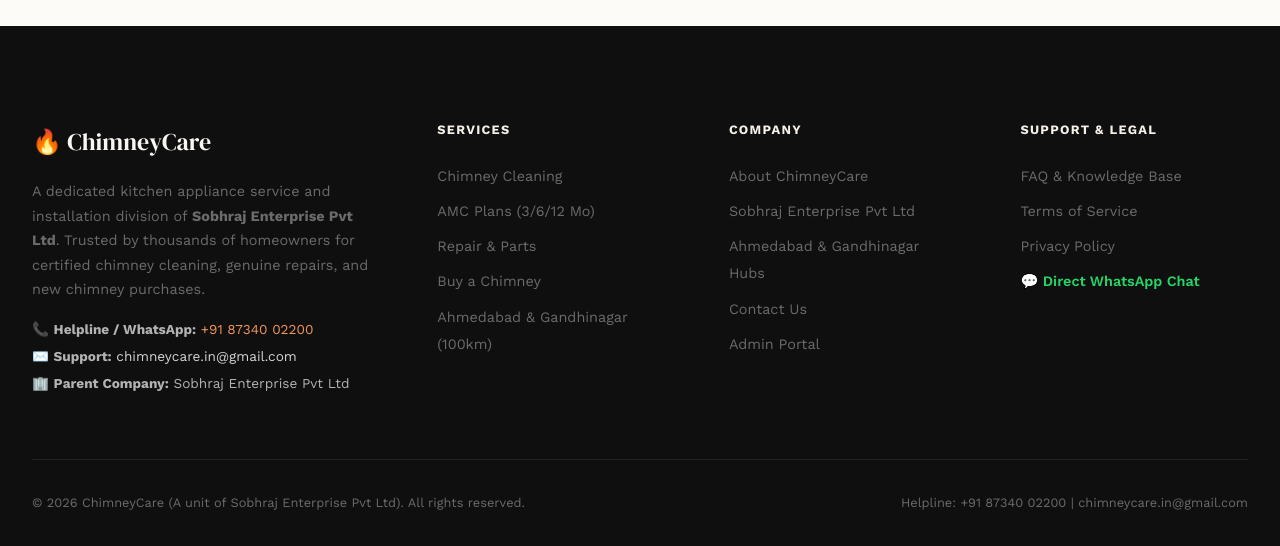
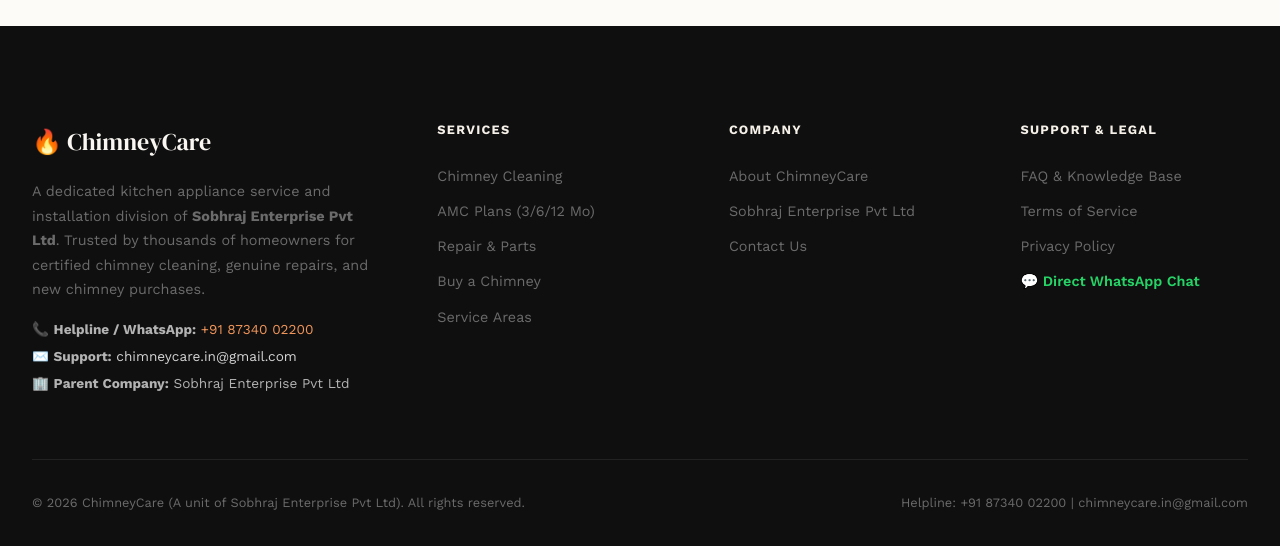
Before and after one commit to ShahParth29/chimneycare, a Flask app: page / in a window 1280 px wide. Shown: the part 4027-4573 px from the top of the page. Run offline with Flask 3, Linux system fonts and the light colour scheme; data that the repository does not hold is empty; some libraries are stand-ins or nearby versions.

Commit message:
Update footer links: add Service Areas under Services and remove Admin Portal link from public footer

```diff
--- a/templates/components/footer.html
+++ b/templates/components/footer.html
@@ -22,7 +22,7 @@
           <li><a href="{{ url_for('services.amc_plans') }}">AMC Plans (3/6/12 Mo)</a></li>
           <li><a href="{{ url_for('repair.repair_index') }}">Repair &amp; Parts</a></li>
           <li><a href="{{ url_for('marketplace.marketplace_index') }}">Buy a Chimney</a></li>
-          <li><a href="{{ url_for('services.service_areas') }}">Ahmedabad &amp; Gandhinagar (100km)</a></li>
+          <li><a href="{{ url_for('services.service_areas') }}">Service Areas</a></li>
         </ul>
       </div>
 
@@ -31,9 +31,7 @@
         <ul class="footer__links">
           <li><a href="{{ url_for('services.about') }}">About ChimneyCare</a></li>
           <li><a href="{{ url_for('services.about') }}#sobhraj">Sobhraj Enterprise Pvt Ltd</a></li>
-          <li><a href="{{ url_for('services.service_areas') }}">Ahmedabad &amp; Gandhinagar Hubs</a></li>
           <li><a href="{{ url_for('services.contact') }}">Contact Us</a></li>
-          <li><a href="{{ url_for('auth.admin_login') }}">Admin Portal</a></li>
         </ul>
       </div>
 
```
